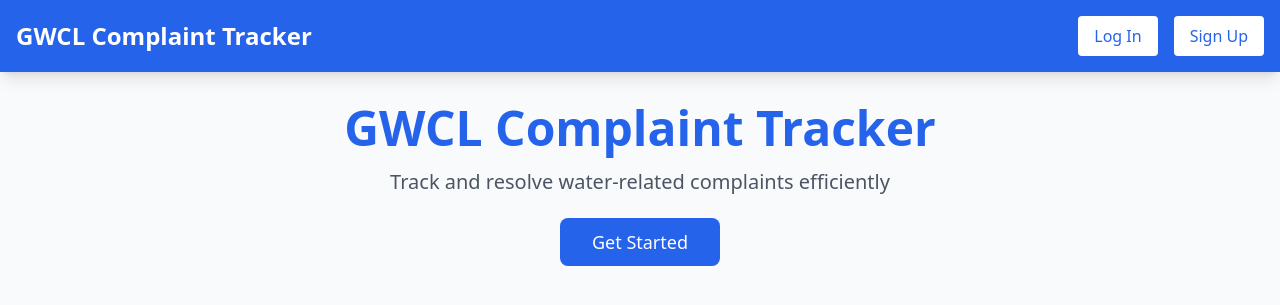
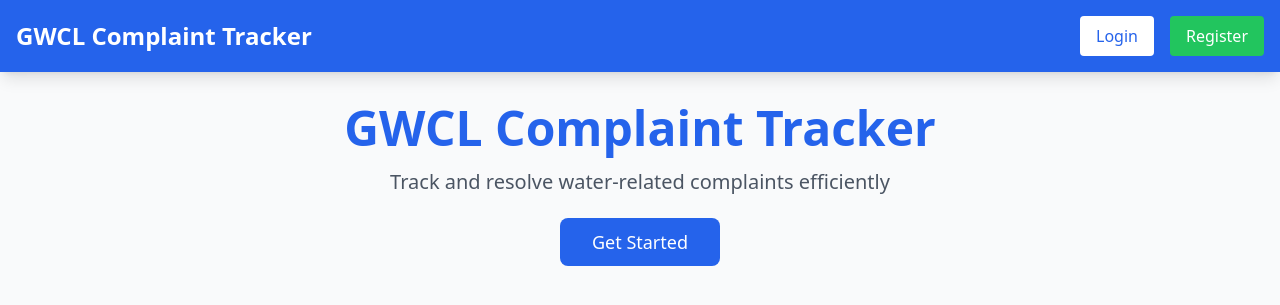
Before and after one commit to EbenezerBaafi/gwcl-complaint-tracker, a Django app: page /users/ in a window 1280 px wide. Shown: the top 305 px of the page. Run offline with Django 5.2, Linux system fonts and the light colour scheme; some libraries are stand-ins or nearby versions.

Commit message:
Fixed: fixed the login and sign up button being present even after login

```diff
--- a/templates/base.html
+++ b/templates/base.html
@@ -11,21 +11,33 @@
     {% block extra_css %}{% endblock %}
 </head>
 <body class="bg-gray-50">
+
 <!-- Navigation Bar -->
 <nav class="bg-blue-600 text-white shadow-lg">
     <div class="container mx-auto px-4 py-4">
         <div class="flex justify-between items-center">
             <div class="flex items-center space-x-2">
-                    <h1 class="text-2xl font-bold">GWCL Complaint Tracker</h1>
+                <a href="{% url 'home' %}" class="text-2xl font-bold hover:text-blue-100">
+                    GWCL Complaint Tracker
+                </a>
             </div>
 
             <div class="flex items-center space-x-4">
-                {% if user.isauthenticated  %}
-                    <span class="text-sm">Welcome, {{ user.username }} ({{ user.get_role_display }})</span>
-                    <a href="{% url 'logout' %}" class="bg-white text-blue-600 hover:bg-gray-100 px-4 py-2 rounded ">Login</a>
+                {% if user.is_authenticated %}
+                    <a href="{% url 'dashboard' %}" class="hover:text-blue-100">Dashboard</a>
+                    <span class="text-sm bg-blue-700 px-3 py-1 rounded">
+                        {{ user.username }} ({{ user.get_role_display }})
+                    </span>
+                    <a href="{% url 'logout' %}" class="bg-red-500 hover:bg-red-600 px-4 py-2 rounded transition">
+                        Logout
+                    </a>
                 {% else %}
-                    <a href="{% url 'login' %}" class="bg-white text-blue-600 hover:bg-gray-100 px-4 py-2 rounded ">Log In</a>
-                    <a href="{% url 'register' %}" class="bg-white text-blue-600 hover:bg-gray-100 px-4 py-2 rounded ">Sign Up</a>
+                    <a href="{% url 'login' %}" class="bg-white text-blue-600 hover:bg-gray-100 px-4 py-2 rounded transition">
+                        Login
+                    </a>
+                    <a href="{% url 'register' %}" class="bg-green-500 hover:bg-green-600 px-4 py-2 rounded transition">
+                        Register
+                    </a>
                 {% endif %}
             </div>
         </div>
```
Also changed, not shown: db.sqlite3. Lines whose indentation alone changed are shown as unchanged.
